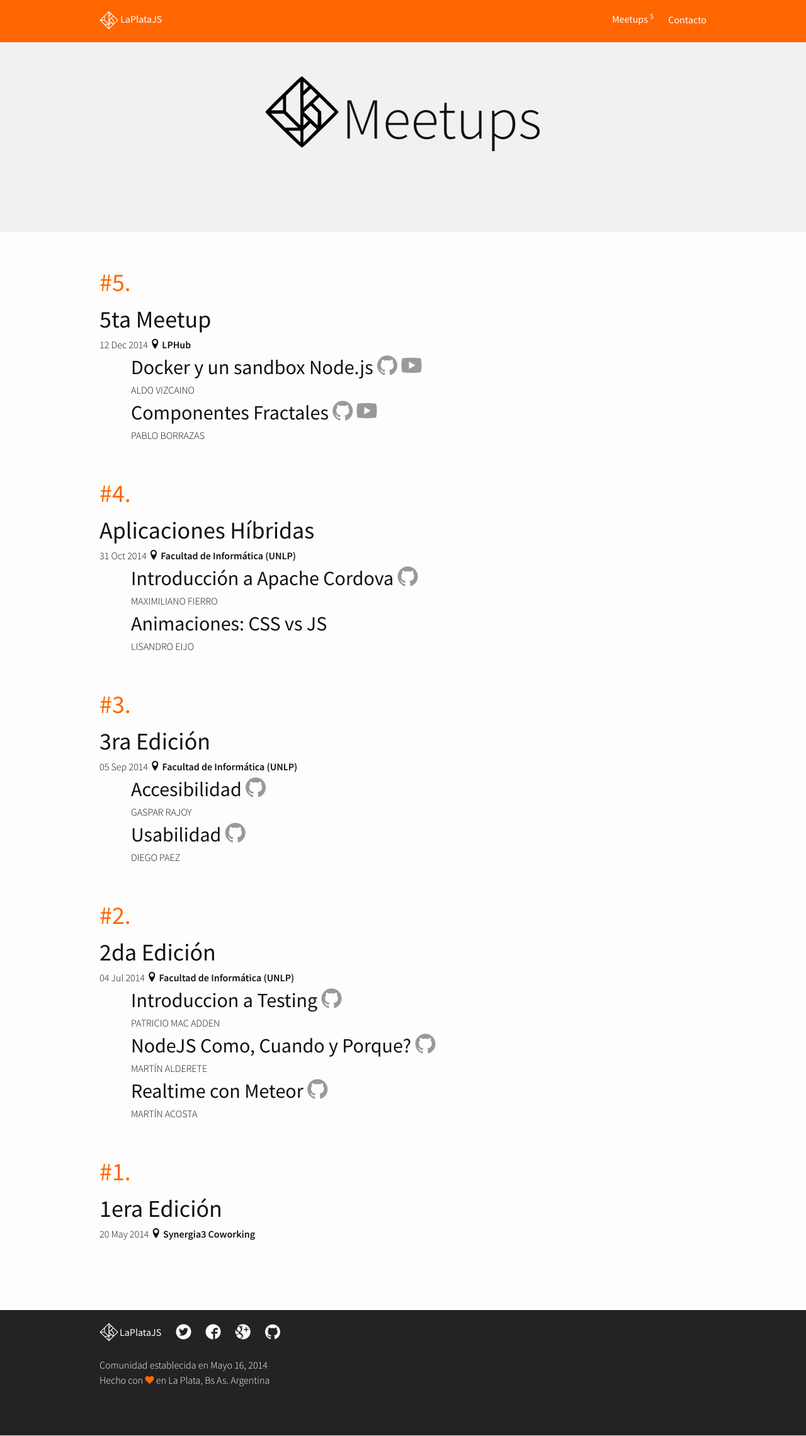
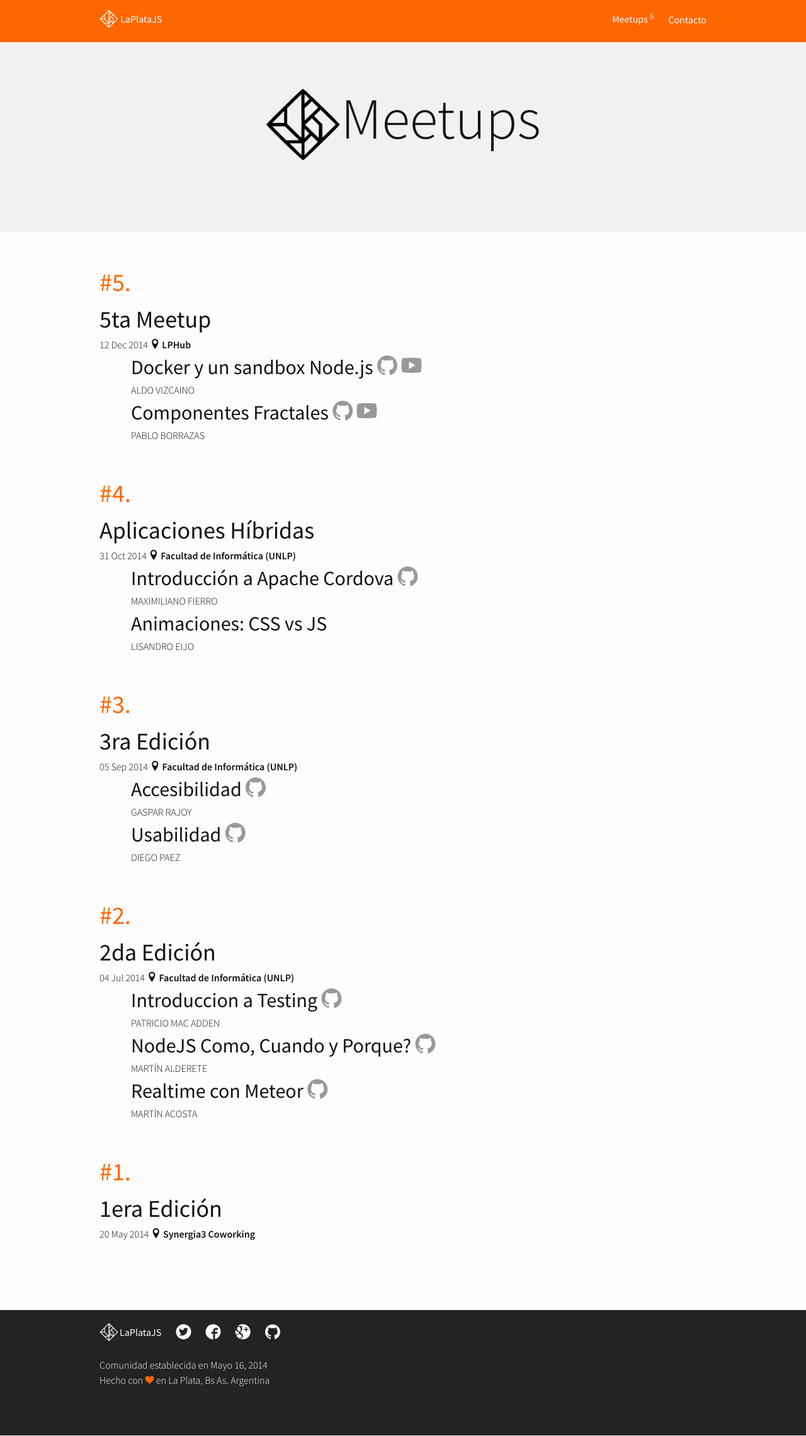
Before and after one commit to laplatajs/laplatajs.github.io, a Jekyll site: the page built from meetups/index.html, in a window 1280 px wide. Shown: the whole page at 63% size. Built offline with Jekyll 4.4.1, drawn with Linux system fonts in a browser that asks for light colours.

Commit message:
Small fixes meetups

```diff
--- a/_sass/_navigation.scss
+++ b/_sass/_navigation.scss
@@ -62,7 +62,7 @@
   display: inline-block;
   height: 30px;
   width: 30px;
-  vertical-align: middle;
+  vertical-align: top;
 }
 
 nav .badge {
--- a/meetups/index.html
+++ b/meetups/index.html
@@ -2,5 +2,4 @@
 layout: meetups
 ---
 
-<div class="icon- logo">&#xe600;</div>
-<h1>Meetups</h1>
+<h1><span class="icon- logo">&#xe600;</span>Meetups</h1>
--- a/resources/css/meetups.scss
+++ b/resources/css/meetups.scss
@@ -25,12 +25,10 @@
     .logo {
         font-size: 120px;
         color: black;
-        display: inline-block;
-        vertical-align: top;
+        vertical-align: middle;
 
         @include mobile {
             font-size: 90px;
-
         }
 
     }
@@ -38,7 +36,7 @@
     h1 {
         font-size: 92px;
         font-weight: 300;
-        display: inline-block;
+
         @include mobile {
             font-size: 60px;
         }
```
